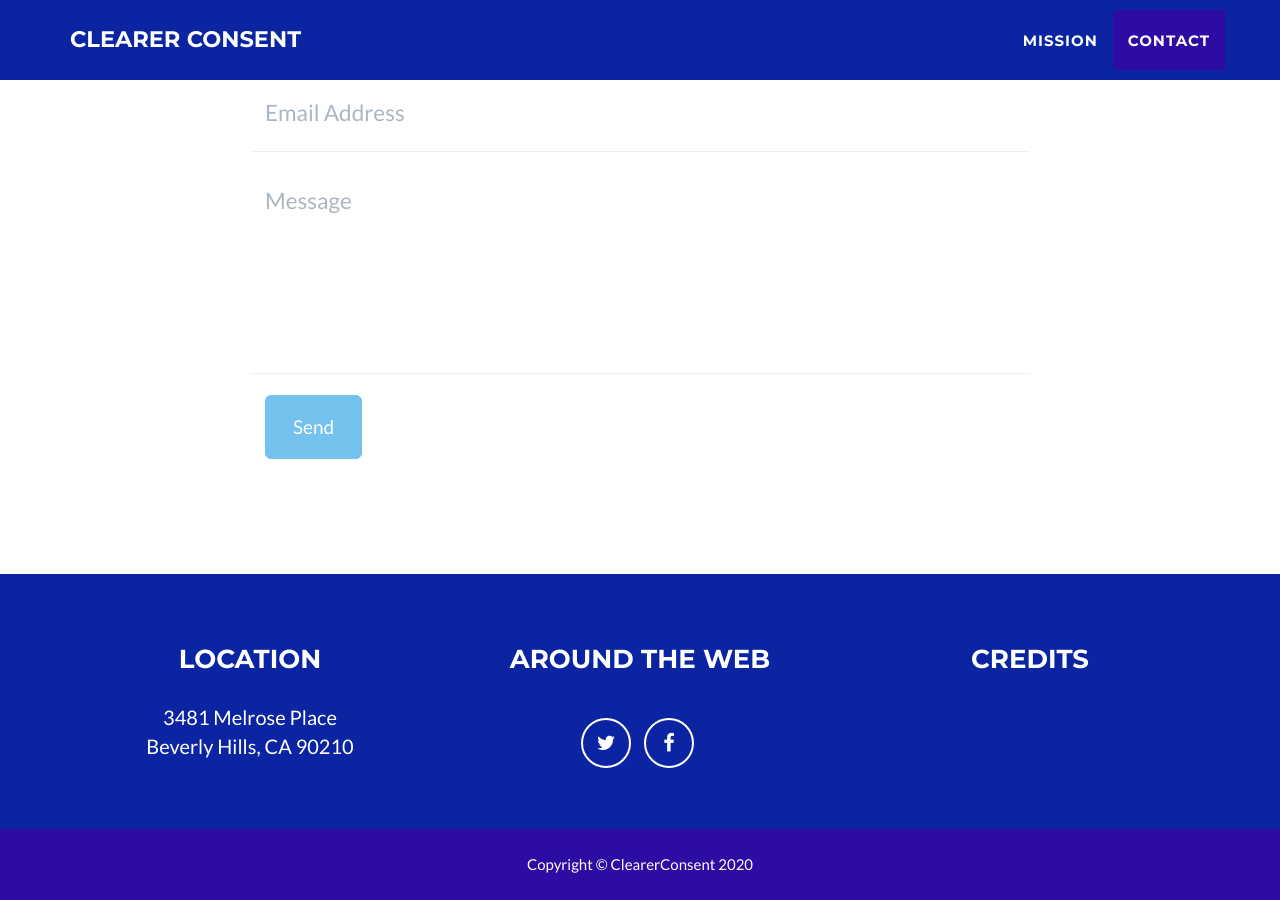
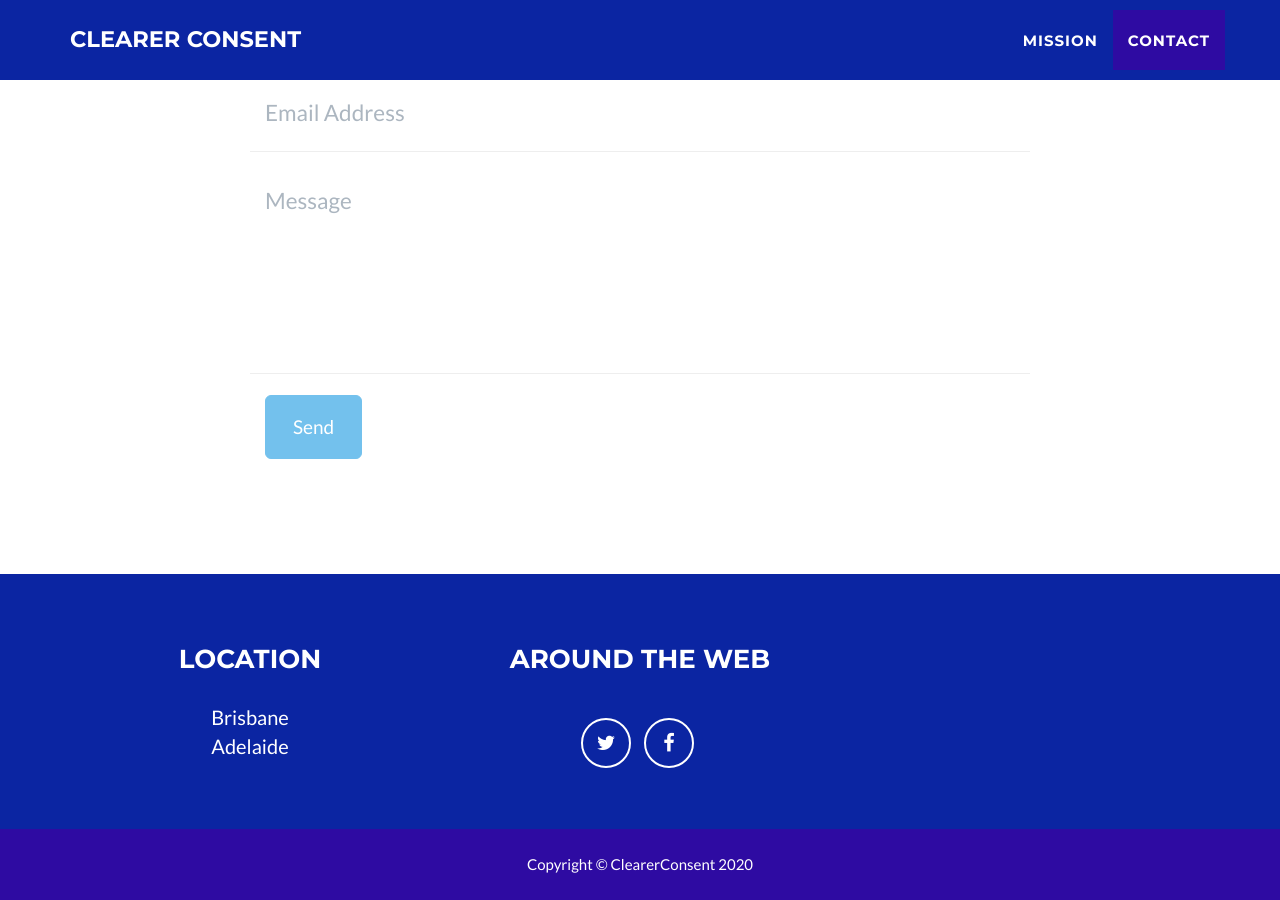
Before and after one commit to ClearerConsent/ClearerConsent.github.io, a Jekyll site: the page built from index.html, in a window 1280 px wide and 900 px high, scrolled down 1509 px. Built offline with Jekyll 4.4.1, drawn with Linux system fonts in a browser that asks for light colours.

Commit message:
Update locations

```diff
--- a/_config.yml
+++ b/_config.yml
@@ -46,8 +46,8 @@ social:
 
 # Postal address (add as many lines as necessary)
 address:
-  - line: 3481 Melrose Place
-  - line: Beverly Hills, CA 90210
+  - line: Brisbane
+  - line: Adelaide
 
 # Build settings
 markdown: kramdown
--- a/_includes/footer.html
+++ b/_includes/footer.html
@@ -21,10 +21,10 @@
 		                    {% endfor %}
                         </ul>
                     </div>
-                    <div class="footer-col col-md-4">
+                  <!--   <div class="footer-col col-md-4">
                         <h3>{{ site.footer.credits }}</h3>
                         <p>{{ site.credits }}</p>
-                    </div>
+                    </div> -->
                 </div>
             </div>
         </div>
```
Also changed, not shown: _includes/portfolio_grid.html (deleted, +0 -25 lines).
